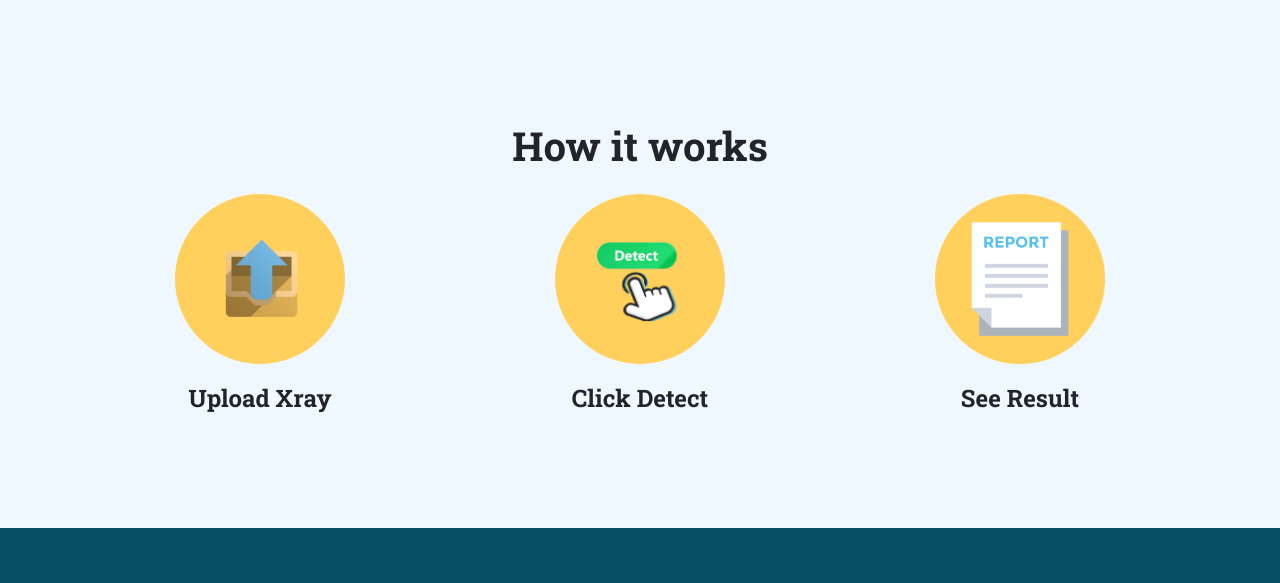
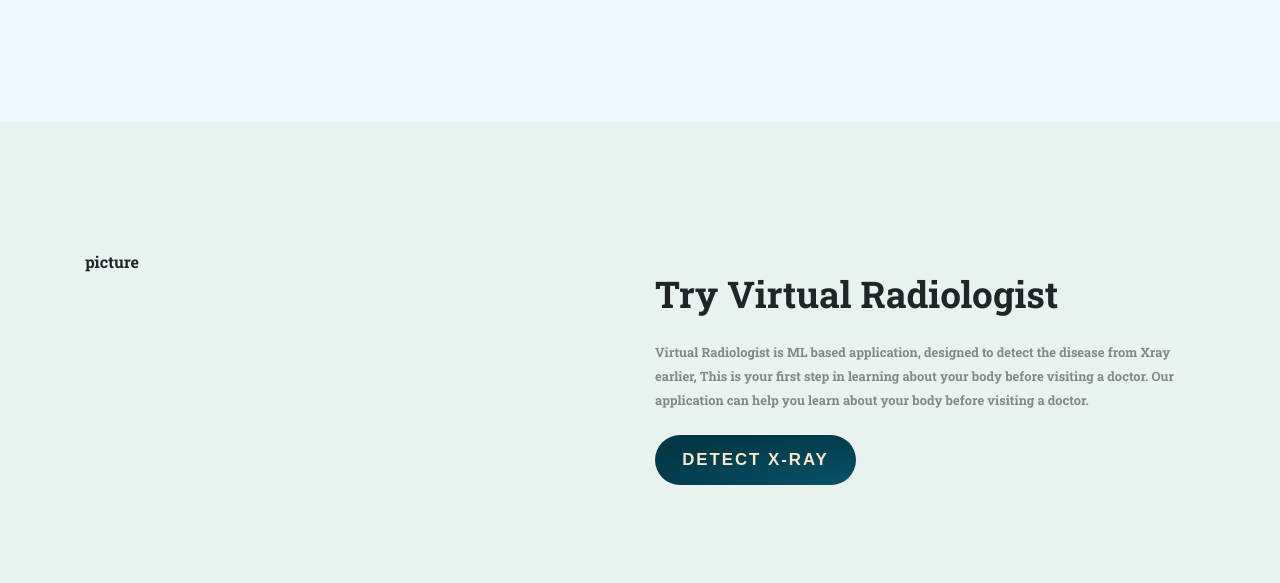
Before and after one commit to amazingashis/Hackfest, a plain HTML site: page sabil/index.html in a window 1280 px wide. Shown: the part 1120-1703 px from the top of the page. Drawn offline with nearby package versions, Linux system fonts and the light colour scheme.

Commit message:
detect section goto

```diff
--- a/sabil/index.html
+++ b/sabil/index.html
@@ -99,6 +99,25 @@
             <div class="three-in">
               You can enjoy wealth only if you are healthy
             </div>
+          </div>
+        </div>
+      </div>
+    </section>
+    <!-- ---------------------------------------------Go to section -->
+    <section class="go-to-detect">
+      <div class="container">
+        <div class="row">
+          <div class="col-lg-6 col-sm-12">picture</div>
+          <div class="col-lg-6 col-sm-12">
+            <div class="try">Try Virtual Radiologist</div>
+            <span class="virtual-explain">
+              Virtual Radiologist is ML based application, designed to detect
+              the disease from Xray earlier, This is your first step in learning
+              about your body before visiting a doctor. Our application can help
+              you learn about your body before visiting a doctor.
+            </span>
+            <br />
+            <button class="buttons">DETECT X-RAY</button>
           </div>
         </div>
       </div>
--- /dev/null
+++ b/sabil/style/components/_go_to.scss
@@ -0,0 +1,30 @@
+.go-to-detect {
+  margin: 6rem 0;
+  padding: 8rem 0;
+  background-color: #e8f2ee;
+  .try {
+    font-size: 2.3rem;
+    padding: 1rem 0 1.1rem 0;
+  }
+  .virtual-explain {
+    font-weight: 400;
+    font-size: 0.8rem;
+    color: rgba(0, 0, 0, 0.438);
+  }
+  .buttons {
+    margin: 1.5rem 0;
+    padding: 0.78rem 1.7rem;
+    border-radius: 2rem;
+    font-size: 1.05rem;
+    outline: none;
+    color: rgb(248, 233, 205);
+    border: none;
+    font-family: sans-serif;
+    font-weight: 600;
+    letter-spacing: 2px;
+    background-image: radial-gradient(at 100% 100%, #075166 5%, #023848 80%);
+    &:hover {
+      background-image: radial-gradient(at 100% 100%, #097fa0 5%, #077292 80%);
+    }
+  }
+}
--- a/sabil/style/components/_three_bars.scss
+++ b/sabil/style/components/_three_bars.scss
@@ -7,10 +7,11 @@
     align-items: center;
     justify-content: center;
     padding: 0 2rem;
-    background-color: #7fdda8;
+    // background-color: #7fdda8;
+    background-image: radial-gradient(at 100% 100%, #075166 5%, #023848 70%);
     border: 1px solid rgba(0, 128, 0, 0.089);
 
-    color: #05475a;
+    color: wheat;
     text-shadow: 1px 1px 10px rgba(34, 21, 21, 0);
     font-weight: 600;
     font-size: 1.2rem;
--- a/sabil/style/style.scss
+++ b/sabil/style/style.scss
@@ -6,6 +6,7 @@
 @import "./components/footer";
 @import "./components/how_it";
 @import "./components/three_bars";
+@import "./components/go_to";
 
 body {
   background-color: aliceblue;
```
Also changed, not shown: sabil/style/style.css, 1 other file.
